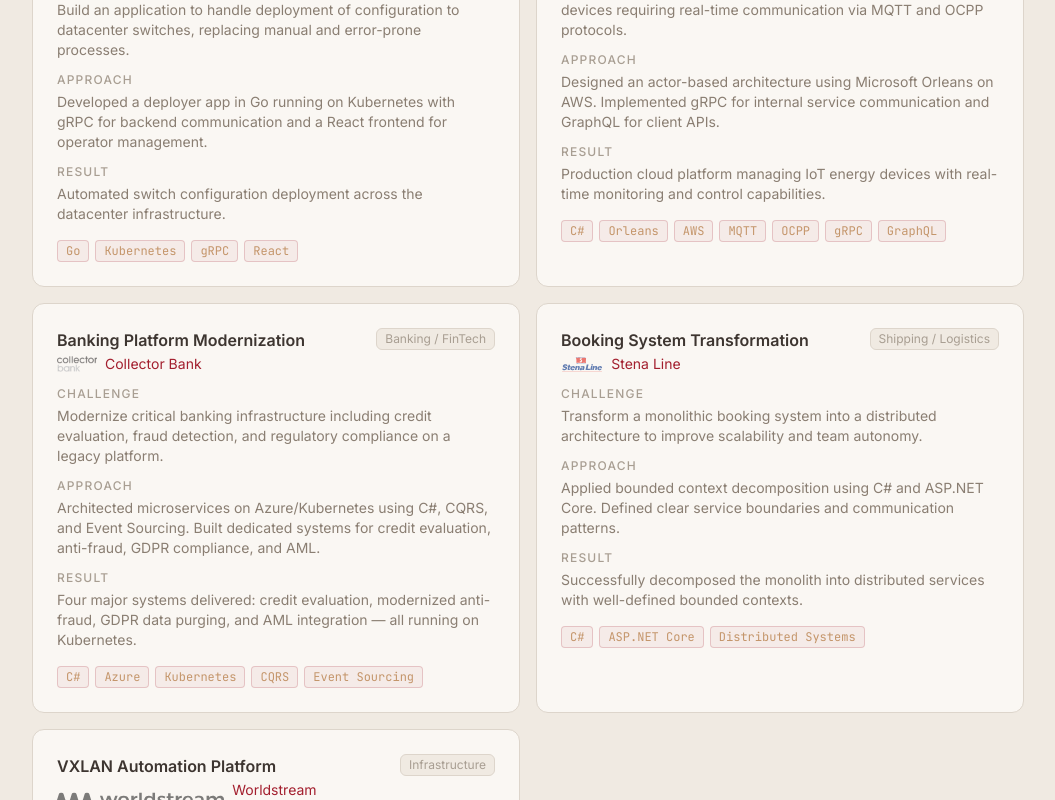
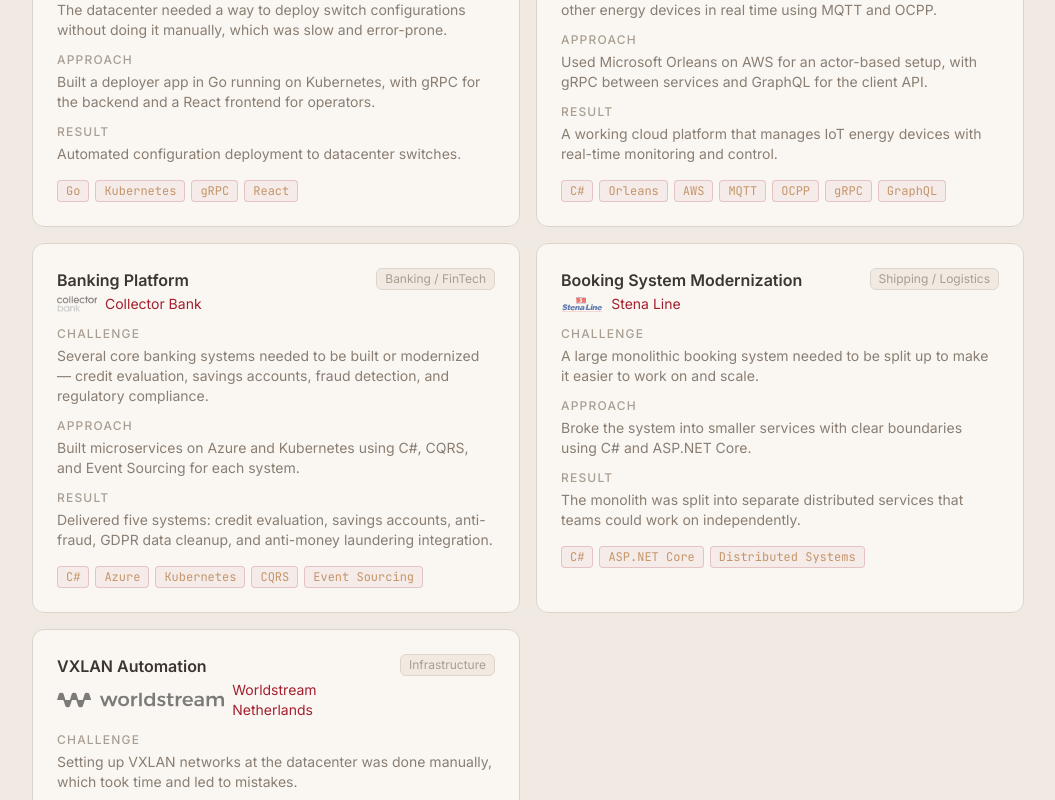
Before and after one commit to haderach75/devbit.se, a Next.js app: page /projects in a window 1280 px wide. Shown: the part 400-1200 px from the top of the page, without its empty margins (112-1167 px from the left). Built offline with nearby package versions, Linux system fonts and the light colour scheme.

Commit message:
fix: add savings system to Collector Bank, simplify all descriptions
Use plain language across career events and project case studies.
Added missing savings account system project under Collector Bank.

```diff
--- a/src/data/career-events.ts
+++ b/src/data/career-events.ts
@@ -18,7 +18,7 @@ export const careerEvents: CareerEvent[] = [
         type: "ProjectInProgress",
         timestamp: "2025-06",
         source: "Worldstream Netherlands",
-        payload: { scope: "Datacenter switch configuration deployer app using Go, Kubernetes, gRPC, and React frontend" },
+        payload: { scope: "Building a deployer app that handles configuration deployment to datacenter switches, using Go, Kubernetes, gRPC, and React" },
       },
       {
         id: "volvo-energy-cloud",
@@ -26,7 +26,7 @@ export const careerEvents: CareerEvent[] = [
         timestamp: "2023-12",
         endTimestamp: "2025-06",
         source: "Volvo Energy",
-        payload: { scope: "Cloud backend for wallboxes & IoT energy devices using MQTT, OCPP, Orleans, AWS, gRPC, GraphQL" },
+        payload: { scope: "Built a cloud backend for wallboxes and other energy devices using MQTT, OCPP, Orleans, AWS, gRPC, and GraphQL" },
       },
       {
         id: "stena-booking",
@@ -34,7 +34,7 @@ export const careerEvents: CareerEvent[] = [
         timestamp: "2023-01",
         endTimestamp: "2023-12",
         source: "Stena Line",
-        payload: { scope: "Monolithic booking system transformation into distributed architecture using C# and ASP.NET Core" },
+        payload: { scope: "Helped break up a large booking system into smaller, separate services using C# and ASP.NET Core" },
       },
       {
         id: "worldstream-freelance",
@@ -42,7 +42,7 @@ export const careerEvents: CareerEvent[] = [
         timestamp: "2022-08",
         endTimestamp: "2023-01",
         source: "Worldstream Netherlands",
-        payload: { scope: "Continued VXLAN automation systems development as freelancer" },
+        payload: { scope: "Continued working on the VXLAN automation systems as a freelancer" },
       },
     ],
   },
@@ -71,7 +71,7 @@ export const careerEvents: CareerEvent[] = [
         timestamp: "2021-09",
         endTimestamp: "2022-08",
         source: "Worldstream Netherlands",
-        payload: { scope: "Remodeled and developed systems for automating VXLAN setup using Go, DDD, CQRS, and Event Sourcing" },
+        payload: { scope: "Built systems to automate VXLAN network setup using Go, DDD, CQRS, and Event Sourcing" },
       },
       {
         id: "cuviva-migration",
@@ -79,7 +79,7 @@ export const careerEvents: CareerEvent[] = [
         timestamp: "2021-03",
         endTimestamp: "2021-09",
         source: "Cuviva",
-        payload: { scope: "Migration from Azure to hybrid cloud infrastructure in Kubernetes for medtech" },
+        payload: { scope: "Moved an existing system from Azure to a hybrid cloud setup running on Kubernetes" },
       },
     ],
   },
@@ -95,10 +95,11 @@ export const careerEvents: CareerEvent[] = [
       tech: ["C#", "Azure", "Kubernetes", "CQRS", "Event Sourcing"],
     },
     children: [
-      { id: "collector-credit", type: "ProjectDelivered", timestamp: "2017-02", source: "Collector Bank", payload: { scope: "Credit evaluation system on Kubernetes and Azure" } },
-      { id: "collector-antifraud", type: "ProjectDelivered", timestamp: "2018-01", source: "Collector Bank", payload: { scope: "Modernized and scaled Anti-Fraud system" } },
-      { id: "collector-gdpr", type: "ProjectDelivered", timestamp: "2019-01", source: "Collector Bank", payload: { scope: "GDPR compliance through data purging procedures and reports" } },
-      { id: "collector-aml", type: "ProjectDelivered", timestamp: "2020-01", source: "Collector Bank", payload: { scope: "Anti-Money Laundering solution integrated with existing systems" } },
+      { id: "collector-credit", type: "ProjectDelivered", timestamp: "2017-02", source: "Collector Bank", payload: { scope: "Built a credit evaluation system running on Kubernetes and Azure" } },
+      { id: "collector-savings", type: "ProjectDelivered", timestamp: "2018-01", source: "Collector Bank", payload: { scope: "Developed a savings account system for both individual and business customers" } },
+      { id: "collector-antifraud", type: "ProjectDelivered", timestamp: "2019-01", source: "Collector Bank", payload: { scope: "Updated and improved the anti-fraud detection system" } },
+      { id: "collector-gdpr", type: "ProjectDelivered", timestamp: "2019-06", source: "Collector Bank", payload: { scope: "Added GDPR support with data cleanup routines and reporting" } },
+      { id: "collector-aml", type: "ProjectDelivered", timestamp: "2020-01", source: "Collector Bank", payload: { scope: "Connected an anti-money laundering solution to the existing banking systems" } },
     ],
   },
   {
@@ -113,9 +114,9 @@ export const careerEvents: CareerEvent[] = [
       tech: ["C#", ".NET"],
     },
     children: [
-      { id: "autocom-reverse", type: "ProjectDelivered", timestamp: "2007-08", source: "Autocom", payload: { scope: "Reverse engineering tools for vehicle diagnostic protocols" } },
-      { id: "autocom-licensing", type: "ProjectDelivered", timestamp: "2010-01", source: "Autocom", payload: { scope: "Architected and developed distributed licensing solution" } },
-      { id: "autocom-testing", type: "ProjectDelivered", timestamp: "2013-01", source: "Autocom", payload: { scope: "Distributed system for device testing and preparation" } },
+      { id: "autocom-reverse", type: "ProjectDelivered", timestamp: "2007-08", source: "Autocom", payload: { scope: "Built tools for capturing and simulating vehicle diagnostic protocols" } },
+      { id: "autocom-licensing", type: "ProjectDelivered", timestamp: "2010-01", source: "Autocom", payload: { scope: "Designed and built a licensing system for the diagnostic products" } },
+      { id: "autocom-testing", type: "ProjectDelivered", timestamp: "2013-01", source: "Autocom", payload: { scope: "Built a system for testing and preparing devices before shipping" } },
     ],
   },
   { id: "edu-west", type: "EducationCompleted", timestamp: "2001", endTimestamp: "2005", source: "University West", payload: { degree: "Computer Science / System Development" } },
--- a/src/data/projects.ts
+++ b/src/data/projects.ts
@@ -3,37 +3,37 @@ import type { Project } from "@/lib/types";
 export const projects: Project[] = [
   {
     id: "worldstream-deployer", title: "Datacenter Deployer", client: "Worldstream Netherlands", domain: "Infrastructure",
-    challenge: "Build an application to handle deployment of configuration to datacenter switches, replacing manual and error-prone processes.",
-    approach: "Developed a deployer app in Go running on Kubernetes with gRPC for backend communication and a React frontend for operator management.",
-    result: "Automated switch configuration deployment across the datacenter infrastructure.",
+    challenge: "The datacenter needed a way to deploy switch configurations without doing it manually, which was slow and error-prone.",
+    approach: "Built a deployer app in Go running on Kubernetes, with gRPC for the backend and a React frontend for operators.",
+    result: "Automated configuration deployment to datacenter switches.",
     tech: ["Go", "Kubernetes", "gRPC", "React"],
   },
   {
     id: "volvo-energy", title: "Energy Service Cloud", client: "Volvo Energy", domain: "IoT / Energy",
-    challenge: "Build a scalable cloud backend for wallboxes and other IoT energy devices requiring real-time communication via MQTT and OCPP protocols.",
-    approach: "Designed an actor-based architecture using Microsoft Orleans on AWS. Implemented gRPC for internal service communication and GraphQL for client APIs.",
-    result: "Production cloud platform managing IoT energy devices with real-time monitoring and control capabilities.",
+    challenge: "Needed a cloud backend to communicate with wallboxes and other energy devices in real time using MQTT and OCPP.",
+    approach: "Used Microsoft Orleans on AWS for an actor-based setup, with gRPC between services and GraphQL for the client API.",
+    result: "A working cloud platform that manages IoT energy devices with real-time monitoring and control.",
     tech: ["C#", "Orleans", "AWS", "MQTT", "OCPP", "gRPC", "GraphQL"],
   },
   {
-    id: "collector-bank", title: "Banking Platform Modernization", client: "Collector Bank", domain: "Banking / FinTech",
-    challenge: "Modernize critical banking infrastructure including credit evaluation, fraud detection, and regulatory compliance on a legacy platform.",
-    approach: "Architected microservices on Azure/Kubernetes using C#, CQRS, and Event Sourcing. Built dedicated systems for credit evaluation, anti-fraud, GDPR compliance, and AML.",
-    result: "Four major systems delivered: credit evaluation, modernized anti-fraud, GDPR data purging, and AML integration — all running on Kubernetes.",
+    id: "collector-bank", title: "Banking Platform", client: "Collector Bank", domain: "Banking / FinTech",
+    challenge: "Several core banking systems needed to be built or modernized — credit evaluation, savings accounts, fraud detection, and regulatory compliance.",
+    approach: "Built microservices on Azure and Kubernetes using C#, CQRS, and Event Sourcing for each system.",
+    result: "Delivered five systems: credit evaluation, savings accounts, anti-fraud, GDPR data cleanup, and anti-money laundering integration.",
     tech: ["C#", "Azure", "Kubernetes", "CQRS", "Event Sourcing"],
   },
   {
-    id: "stena-line", title: "Booking System Transformation", client: "Stena Line", domain: "Shipping / Logistics",
-    challenge: "Transform a monolithic booking system into a distributed architecture to improve scalability and team autonomy.",
-    approach: "Applied bounded context decomposition using C# and ASP.NET Core. Defined clear service boundaries and communication patterns.",
-    result: "Successfully decomposed the monolith into distributed services with well-defined bounded contexts.",
+    id: "stena-line", title: "Booking System Modernization", client: "Stena Line", domain: "Shipping / Logistics",
+    challenge: "A large monolithic booking system needed to be split up to make it easier to work on and scale.",
+    approach: "Broke the system into smaller services with clear boundaries using C# and ASP.NET Core.",
+    result: "The monolith was split into separate distributed services that teams could work on independently.",
     tech: ["C#", "ASP.NET Core", "Distributed Systems"],
   },
   {
-    id: "worldstream", title: "VXLAN Automation Platform", client: "Worldstream Netherlands", domain: "Infrastructure",
-    challenge: "Automate VXLAN network setup for a cloud/infrastructure provider to reduce manual configuration and errors.",
-    approach: "Built from scratch in Go using Domain-Driven Design, CQRS, and Event Sourcing patterns for a clean, maintainable architecture.",
-    result: "Automated VXLAN provisioning system reducing setup time and eliminating manual configuration errors.",
+    id: "worldstream-vxlan", title: "VXLAN Automation", client: "Worldstream Netherlands", domain: "Infrastructure",
+    challenge: "Setting up VXLAN networks at the datacenter was done manually, which took time and led to mistakes.",
+    approach: "Built the system from scratch in Go using DDD, CQRS, and Event Sourcing.",
+    result: "Automated the VXLAN setup process, cutting down setup time and removing manual errors.",
     tech: ["Go", "DDD", "CQRS", "Event Sourcing"],
   },
 ];
```
